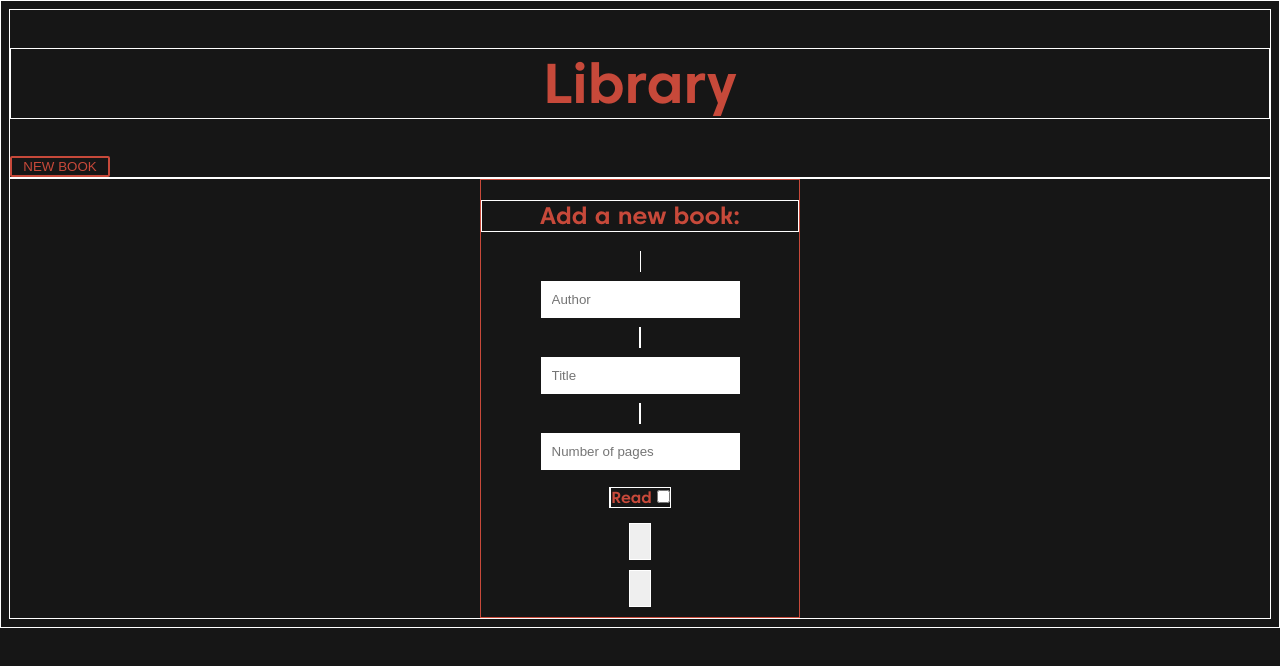
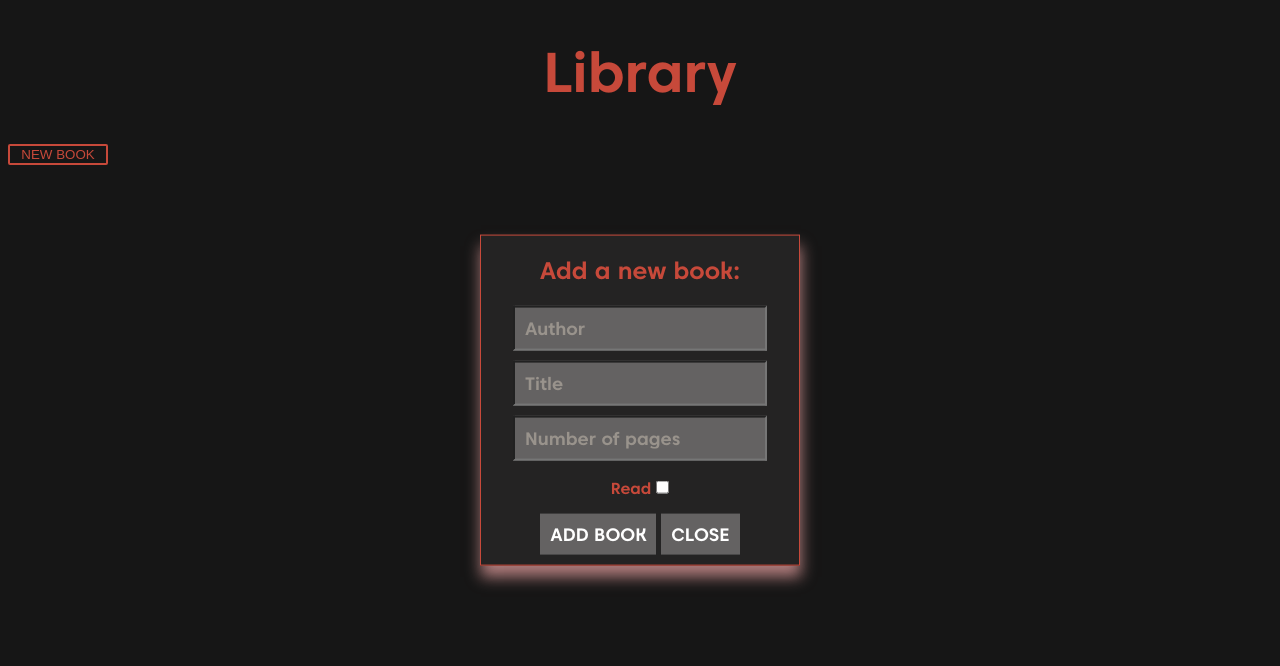
Before and after one commit to LuciaBeron/Library, a plain HTML site: page index.html in a window 1280 px wide. Both pictures are taken after a click on the button "NEW BOOK". Drawn offline with Linux system fonts and the light colour scheme.

Commit message:
Popup form animation

```diff
--- a/css/style.css
+++ b/css/style.css
@@ -1,6 +1,6 @@
 * {
   box-sizing: border-box;
-  border: 1px solid white;
+
 }
 
 h1 {
@@ -35,20 +35,71 @@ form input {
   margin: auto;
   color:#C7493A;
   border: 1px solid #C7493A;
+  background-color: #242323;
+  box-shadow: 1px 11px 14px 0px rgba(225,157,157,0.75);
+  position: absolute;
+  top: 50%;
+  left: 50%;
+  transform: translate(-50%,-50%);
   width: 320px;
   height:auto;
-  display: none;
-  z-index: 1;
+  display: block;
+}
+
+#form.closed {
+  opacity: 0;
+  z-index: -1;
+  position: absolute;
+}
+
+#form.active {
+  z-index: 2;
+  animation: popup 0.3s ease-in-out;
+  backface-visibility: hidden;
+}
+
+
+@keyframes popup {
+  0% {
+    opacity: 0;
+
+  }
+
+  50% {
+    opacity: 0.3;
+  }
+  100% {
+    opacity: 1;
+  }
+}
+
+
+input {
+  background-color: #646262;
+  color: white;
+  font-family: inherit;
+  font-size: 18px;
+}
+
+input::placeholder {
+  color: rgb(153, 147, 140);
 }
 
 input[type=checkbox] {
   display: inline;
 }
 
+input[type=button] {
+  display: inline-block;
+  border-style: none;
+}
+
 .library {
   display: flex;
   flex-wrap: wrap;
 }
+
+
 
 .library article {
   border: 1px solid #C7493A;
--- a/index.html
+++ b/index.html
@@ -18,7 +18,7 @@
 
     </div>
 
-    <form action="" id="form">
+    <form action="" id="form" class="closed">
       <h2>Add a new book:</h2>
       <label for="author">
         <input placeholder="Author" id="author" type="text">
@@ -37,8 +37,8 @@
       </label>
       <br>
 
-      <input id="btn" type="button">
-      <input type="button" id="close">
+      <input id="btn" value="ADD BOOK" type="button">
+      <input type="button" value="CLOSE" id="close">
 
     </form>
 
--- a/js/script.js
+++ b/js/script.js
@@ -8,9 +8,11 @@ const author = document.querySelector("#author");
 const pages = document.querySelector("#number");
 const read = document.querySelector("#read");
 const library = document.querySelector(".library");
+const body = document.querySelector("body");
 newBookBtn.addEventListener('click', showForm);
 closeBtn = document.querySelector("#close");
 btn.addEventListener('click',addBookToLibrary);
+closeBtn.addEventListener('click',showForm);
 
 class Book {
   constructor(author,title,pages,read) {
@@ -23,7 +25,7 @@ class Book {
 
 function addBookToLibrary() {
   const newAuthor = author.value;
-  const newName = name.value;
+  const newName = name.value; // ???????????????
   const newPage = pages.value;
   const isRead = read.checked;
 
@@ -31,6 +33,7 @@ function addBookToLibrary() {
   console.log(book);
   myLibrary.push(book);
   updateLibrary();
+  showForm();
 }
 
 
@@ -65,10 +68,7 @@ function updateLibrary() {
 }
 
 function showForm() {
-  form.style.display = "block";
+  form.classList.toggle("active");
+  form.classList.toggle("closed");
 
 }
-
-function closeForm() {
-  form.style.display = "block";
-}
```
